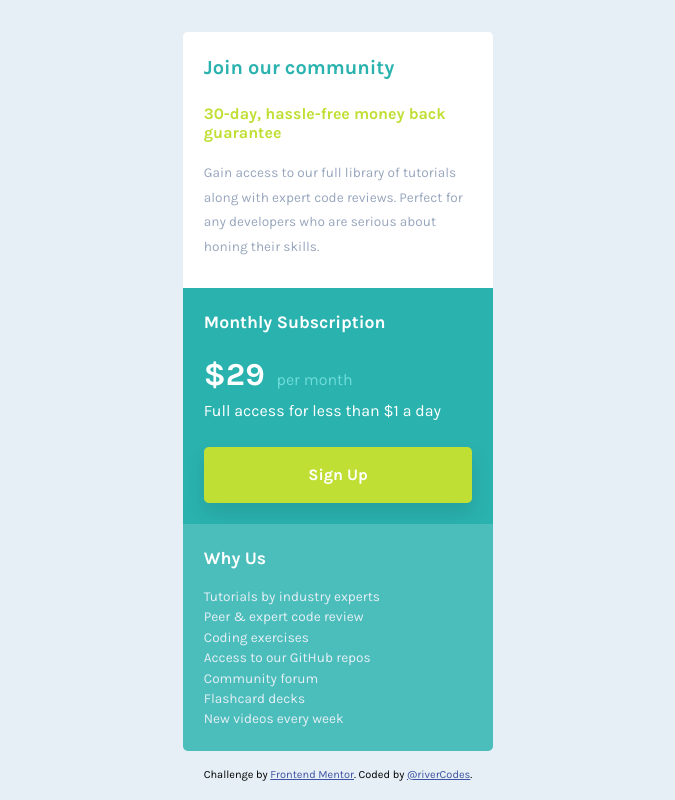
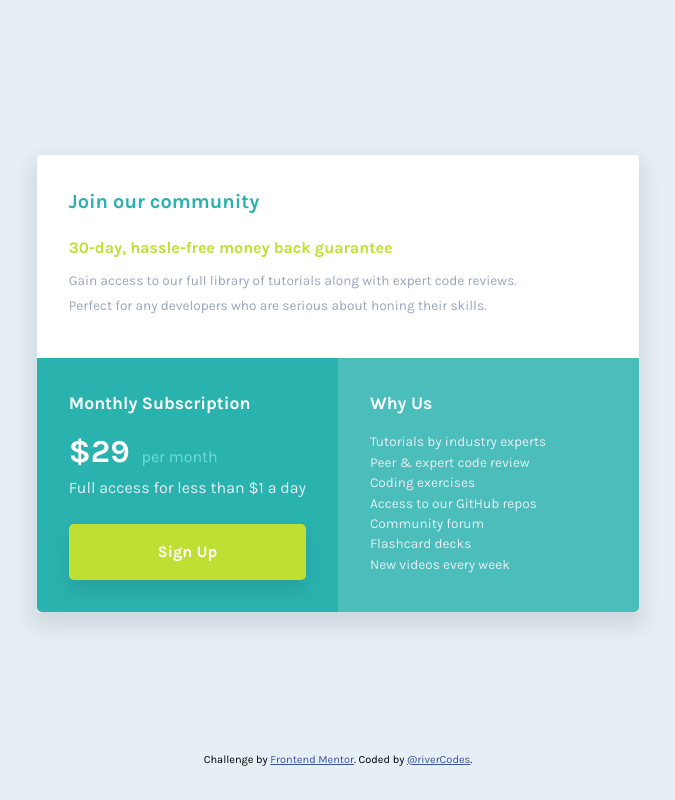
Before and after one commit to riverCodes/single-price-grid-component, a plain HTML site: page index.html in a window 1280 px wide. Shown: the whole page, without its empty margins (302-977 px from the left). Drawn offline with Linux system fonts and the light colour scheme.

Commit message:
completed desktop design

```diff
--- a/styles.css
+++ b/styles.css
@@ -58,7 +58,7 @@ body {
   display: flex;
   flex-direction: column;
   align-items: center;
-  padding: 2rem;
+  padding: 2rem 1rem;
   background: var(--light-gray)
 }
 
@@ -67,18 +67,18 @@ main {
 }
 
 footer {
-  margin-block: 1rem;
+  margin-block-start: 1rem;
 }
 
 /* Setting Up Main Grid */
 main {
   display: grid;
+  max-width: 310px;
 }
 
 /* Styling Blocks */
 .block {
-  max-width: 310px;
-  padding: 1.3rem;
+  padding: 1.3rem 1.5rem;
 }
 
 .block:nth-child(1) {
@@ -136,7 +136,7 @@ main {
 }
 
 .daily-plan {
-  color: white;
+  color: var(--light-gray);
   margin-bottom: 1.5rem;
 }
 
@@ -161,3 +161,48 @@ main {
   color: var(--light-gray);
   font-size: .85rem;
 }
+
+/* MEDIA QUERIES */
+@media (min-width: 700px) {
+  main {
+    max-width: 620px;
+    display: grid;
+    grid-template-columns: 1fr 1fr;
+    box-shadow: 0 10px 20px 5px rgba(0, 0, 0, 0.1);
+  }
+
+  .block {
+    padding: 2rem;
+  }
+
+  .block:nth-child(1) {
+    max-width: 100%;
+    grid-column: 1/3;
+    grid-row: 1/2;
+  }
+
+  .block:nth-child(2) {
+    grid-column: 1/2;
+    grid-row: 2/3;
+    border-radius: 0 0 0 .3rem;
+  }
+
+  .block:nth-child(3) {
+    grid-column: 2/3;
+    grid-row: 2/3;
+    border-radius: 0 0 .3rem 0;
+  }
+
+  .block:nth-child(1)>.block-heading {
+    margin-bottom: .75rem;
+  }
+
+  .paragraph-one {
+    max-width: 450px;
+  }
+
+  .block:nth-child(2)>.block-heading {
+    margin-bottom: .75rem;
+  }
+
+}
```
